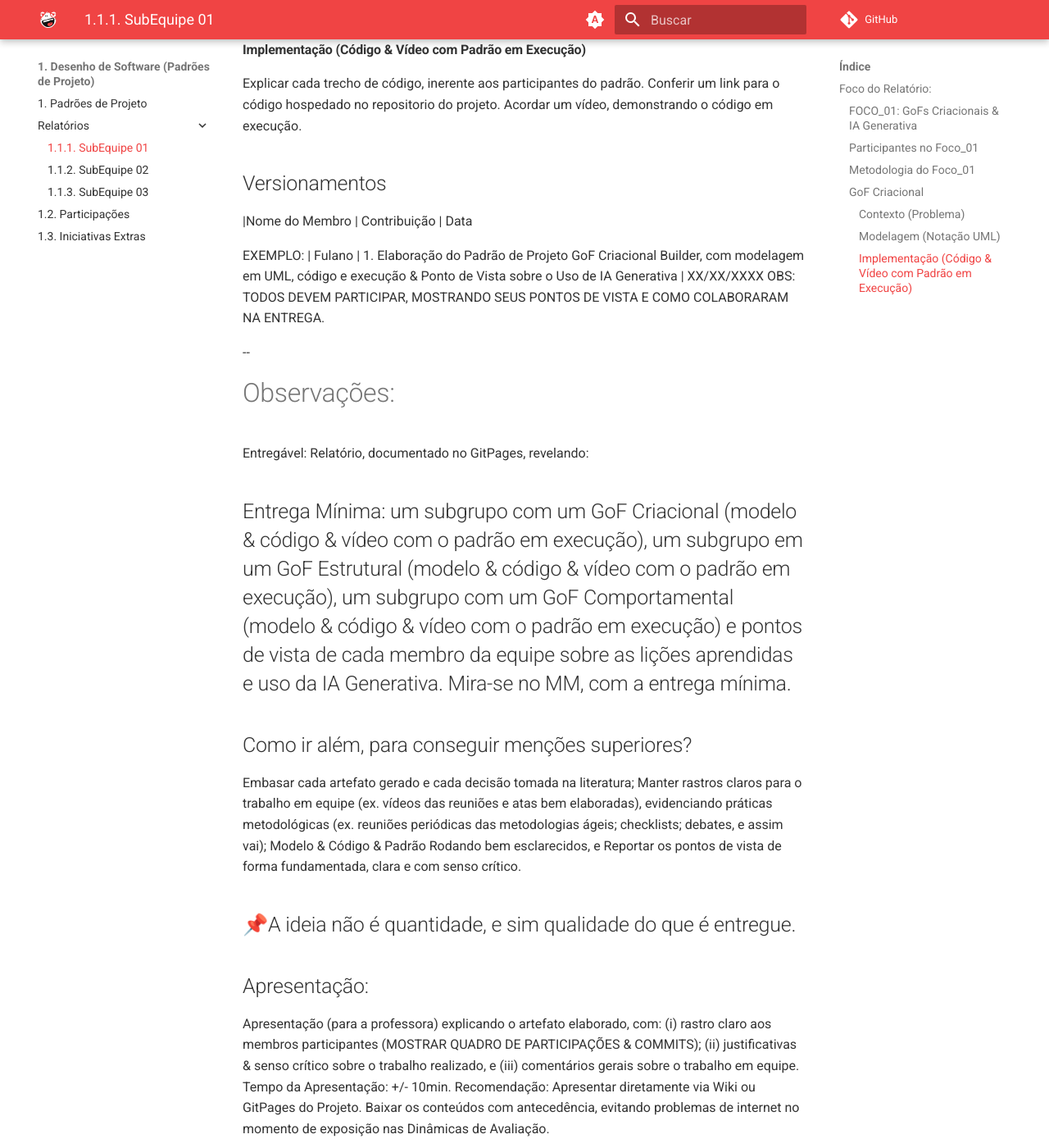
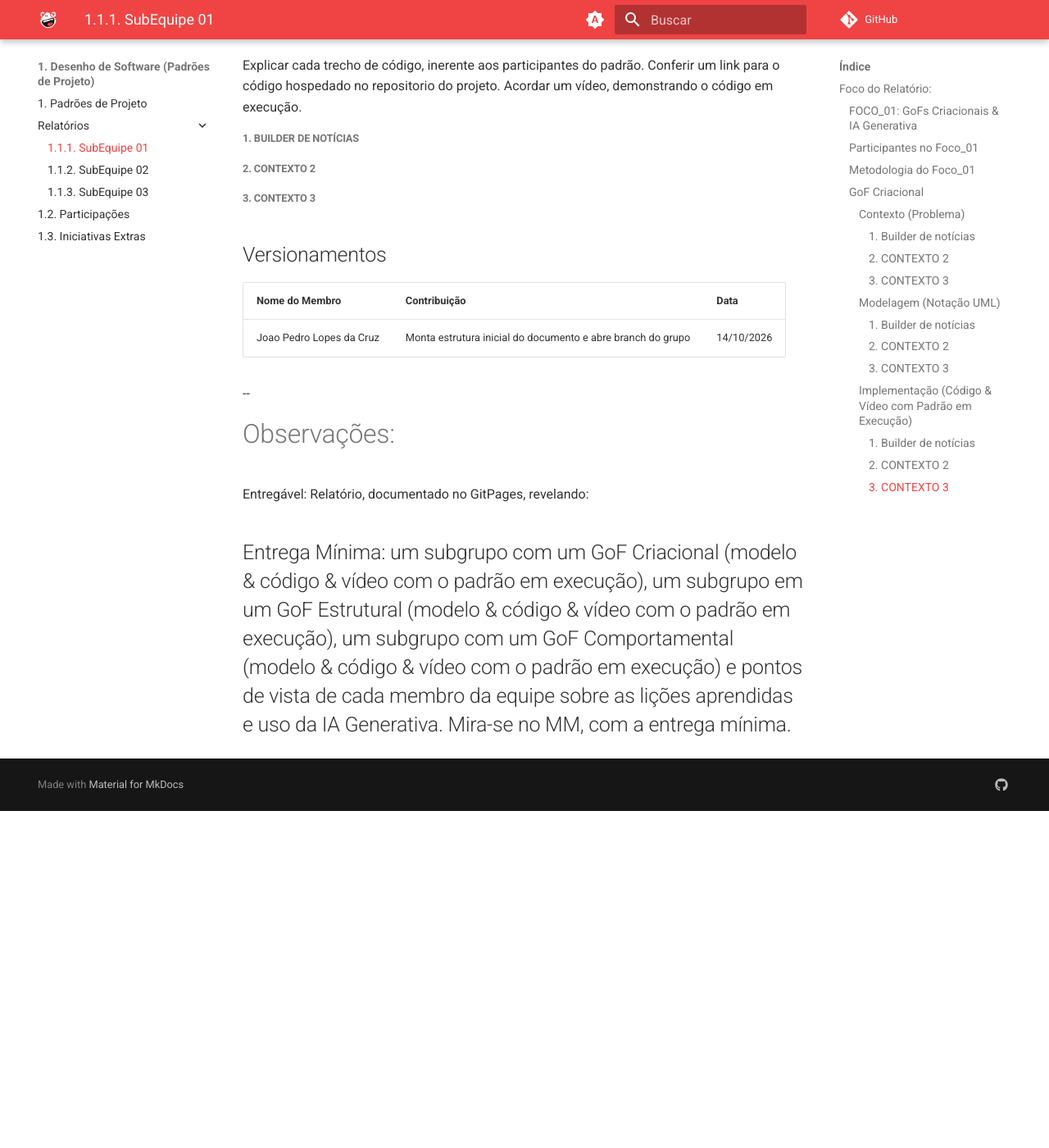
Before and after one commit to UnBArqDsw2026-2-Turma01/2026.2-T01-_G3_ProjetoPortalNoticias_Entrega_03, an MkDocs documentation site: the page built from docs/Base/Relatórios/1.1.1.SubEquipe_01.md, in a window 1280 px wide and 1400 px high, scrolled down 938 px. Shown: the whole window at 82% size. Built offline with MkDocs 1.6.1 and Material for MkDocs 9.7.7, drawn with Linux system fonts in a browser that asks for light colours; comment, search, counter and statistics services are not loaded; after the commit the page ends 1927 px from its top, so only the background shows below that; some of the changed text lies outside the part shown.

Commit message:
docs: começa branch do subgrupo 1

```diff
--- a/docs/Base/Relatórios/1.1.1.SubEquipe_01.md
+++ b/docs/Base/Relatórios/1.1.1.SubEquipe_01.md
@@ -1,51 +1,51 @@
 # SubEquipe_01
-O relatório deverá conter a estrutura de focos estabelecida a seguir, bem como versionamentos, metodologia e participantes por foco.
-Não omitir tópicos.
 
 ## Foco do Relatório:
 ### FOCO_01: GoFs Criacionais & IA Generativa
-Entrega Mínima: um GoF Criacional (modelo & código & vídeo com o padrão em execução).
 ### Participantes no Foco_01
 | Nome do Membro | Lições Aprendidas | Uso da IA Generativa (SENSO CRÍTICO) |
+| Andre Henrique de Souza Belarmino |||
+| Giovanna Felipe Guimaraes |||
+| Joao Pedro Lopes da Cruz |||
 
-EXEMPLO:
-| Fulano | Compreendi sobre GoFs Criacionais, com maior destaque ao Padrão Builder, sendo esse o padrão que eu modelei e desenvolvi na linguagem Python. | A IA Generativa ajudou na compreensão geral dos padrões estudados. |
 
 ### Metodologia do Foco_01
 Espaço para contar um pouco sobre como ocorreu o trabalho em equipe. Vídeos ajudam aqui.
 ### GoF Criacional
 #### Contexto (Problema)
-Descrever o contexto, apresentando o problema a ser resolvido com o padrão deseajado.
+##### 1. Builder de notícias
+
+
+##### 2. CONTEXTO 2
+##### 3. CONTEXTO 3
 #### Modelagem (Notação UML)
 Apresentar a modelagem (seja estática; seja dinâmica), na notação UML.
+
+##### 1. Builder de notícias
+
+
+##### 2. CONTEXTO 2
+##### 3. CONTEXTO 3
+
 #### Implementação (Código & Vídeo com Padrão em Execução)
 Explicar cada trecho de código, inerente aos participantes do padrão.
 Conferir um link para o código hospedado no repositorio do projeto.
 Acordar um vídeo, demonstrando o código em execução.
 
+##### 1. Builder de notícias
+
+
+##### 2. CONTEXTO 2
+##### 3. CONTEXTO 3
+
 #
 ## Versionamentos
-|Nome do Membro | Contribuição | Data
 
-EXEMPLO:
-| Fulano  |  1. Elaboração do Padrão de Projeto GoF Criacional Builder, com modelagem em UML, código e execução & Ponto de Vista sobre o Uso de IA Generativa | XX/XX/XXXX
-OBS: TODOS DEVEM PARTICIPAR, MOSTRANDO SEUS PONTOS DE VISTA E COMO COLABORARAM NA ENTREGA.
+| Nome do Membro           | Contribuição                     | Data       |
+| ------------------------ | -------------------------------- | ---------- |
+| Joao Pedro Lopes da Cruz | Monta estrutura inicial do documento e abre branch do grupo | 14/10/2026 |
 
 --
 # Observações:
 Entregável: Relatório, documentado no GitPages, revelando:
 ## Entrega Mínima: um subgrupo com um GoF Criacional (modelo & código & vídeo com o padrão em execução), um subgrupo em um GoF Estrutural (modelo & código & vídeo com o padrão em execução), um subgrupo com um GoF Comportamental (modelo & código & vídeo com o padrão em execução) e pontos de vista de cada membro da equipe sobre as lições aprendidas e uso da IA Generativa. Mira-se no MM, com a entrega mínima.
-
-## Como ir além, para conseguir menções superiores?
-Embasar cada artefato gerado e cada decisão tomada na literatura;
-Manter rastros claros para o trabalho em equipe (ex. vídeos das reuniões e atas bem elaboradas), evidenciando práticas metodológicas (ex. reuniões periódicas das metodologias ágeis; checklists; debates, e assim vai);
-Modelo & Código & Padrão Rodando bem esclarecidos, e
-Reportar os pontos de vista de forma fundamentada, clara e com senso crítico.
-
-## 📌A ideia não é quantidade, e sim qualidade do que é entregue.
-
-## Apresentação:
-Apresentação (para a professora) explicando o artefato elaborado, com: (i) rastro claro aos membros participantes (MOSTRAR QUADRO DE PARTICIPAÇÕES & COMMITS); (ii) justificativas & senso crítico sobre o trabalho realizado, e (iii) comentários gerais sobre o trabalho em equipe. Tempo da Apresentação: +/- 10min. Recomendação: Apresentar diretamente via Wiki ou GitPages do Projeto. Baixar os conteúdos com antecedência, evitando problemas de internet no momento de exposição nas Dinâmicas de Avaliação.
-
-A Wiki ou GitPages do Projeto deve conter, PARA CADA SUBGRUPO, um tópico dedicado ao relatório com a entrega mínima, versionamentos, referências, e demais detalhamentos gerados pela equipe nesse escopo.
-Demais orientações disponíveis nas Diretrizes (vide Aprender3).
```
